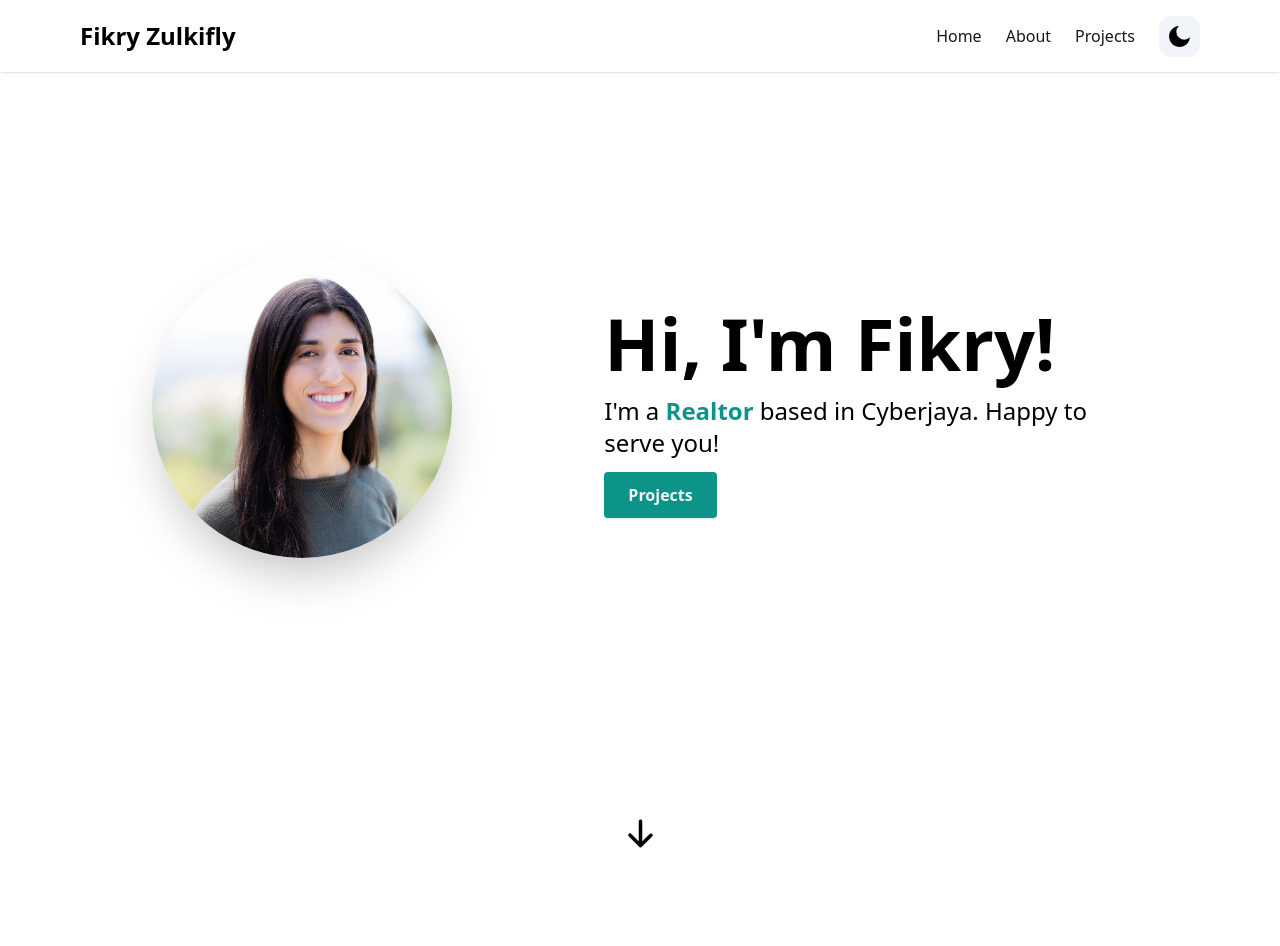
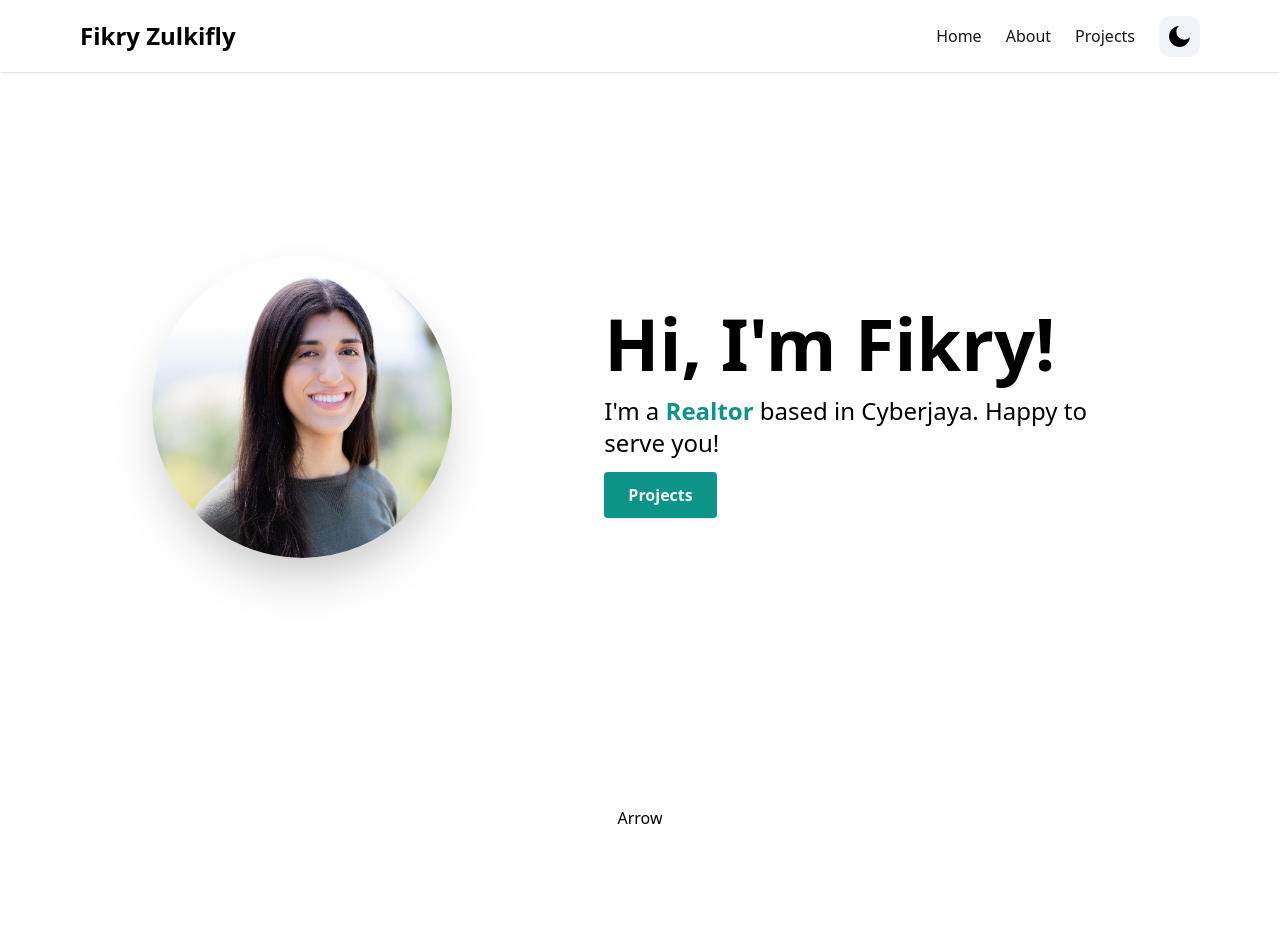
Before and after one commit to zul-m/fikryzulkifly.com, a Next.js app: page / in a window 1280 px wide. Shown: the top 946 px of the page. Built offline with nearby package versions, Linux system fonts and the light colour scheme.

Commit message:
Fix no overload matches error

```diff
--- a/components/HeroSection.tsx
+++ b/components/HeroSection.tsx
@@ -27,16 +27,7 @@ const HeroSection = () => {
                 </Link>
             </div>
         </div>
-        <div className="flex flex-row items-center text-center justify-center ">
-        <Link
-        to="about"
-        activeClass="active"
-        spy={true}
-        smooth={true}
-        offset={-100}
-        duration={500}>
-        <HiArrowDown size={35} className="animate-bounce" />
-        </Link>
+        <div className="flex flex-row items-center text-center justify-center ">Arrow
       </div>
     </section>
   )
```
